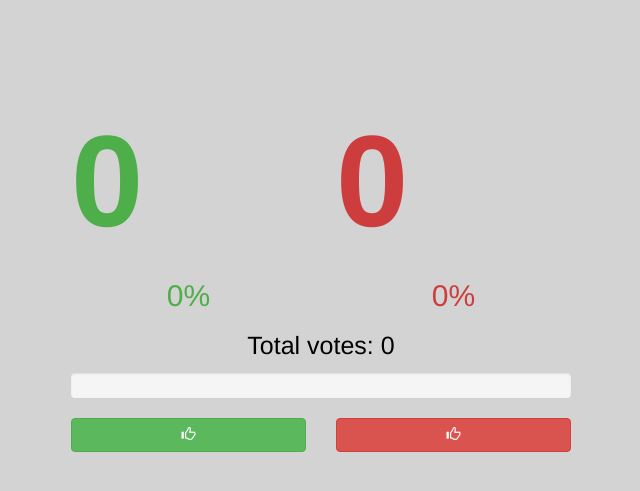
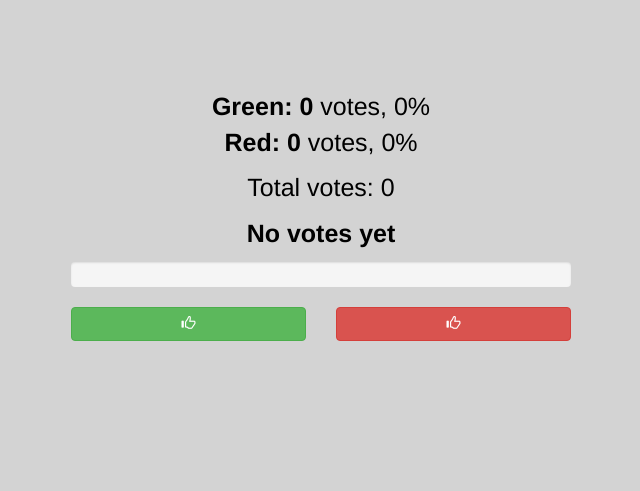
Before and after one commit to 19fn/flask-voting-web, a Flask app: page / in a window 1280 px wide. Shown: the part 51-542 px from the top of the page, without its empty margins (319-959 px from the left). Run offline with Flask 3, Linux system fonts and the light colour scheme; some libraries are stand-ins or nearby versions.

Commit message:
Make vote results accessible without relying on color (#32)
Co-Authored-By: Claude Sonnet 5.5 <noreply@anthropic.com>

```diff
--- a/votingweb/templates/home.html
+++ b/votingweb/templates/home.html
@@ -41,33 +41,31 @@
                     <div class="col-sm-6" style="background-color: lightgray; padding: 2rem;">
 
                         <form method="post" action="{{url_for('main.vote_page')}}">
-                            <div class="col-md-6 mx-auto">
-                                <b style="font-size: 13rem; color: rgb(78	174	73);">{{ btn.btn_1 }}</b>
-                                <p class="vote-percent text-center" id="green-percent" style="font-size: 3rem; color: rgb(78	174	73);">{{ results.green.label }}</p>
-                            </div>
-
-                            <div class="col-md-6 mx-auto">
-                                <b style="font-size: 13rem; color: rgb(205 61 62);">{{ btn.btn_2 }}</b>
-                                <p class="vote-percent text-center" id="red-percent" style="font-size: 3rem; color: rgb(205 61 62);">{{ results.red.label }}</p>
-                            </div>
-
-                            <div class="col-md-12">
+                            <section id="vote-results" aria-labelledby="results-heading" class="col-md-12">
+                                <h2 id="results-heading" class="sr-only">Vote results</h2>
+                                <ul class="list-unstyled text-center" style="font-size: 2.5rem; word-wrap: break-word;">
+                                    <li id="green-result"><strong>Green:</strong> <b id="green-count">{{ results.green.count }}</b> votes, <span class="vote-percent" id="green-percent">{{ results.green.label }}</span></li>
+                                    <li id="red-result"><strong>Red:</strong> <b id="red-count">{{ results.red.count }}</b> votes, <span class="vote-percent" id="red-percent">{{ results.red.label }}</span></li>
+                                </ul>
                                 <p class="text-center" id="vote-total" style="font-size: 2.5rem;">Total votes: <span id="vote-total-count">{{ results.total }}</span></p>
-                                <!-- split bar: green share on the left, red share on the right -->
-                                <div class="progress" id="vote-share-bar" style="height: 2.5rem;">
+                                {% if not results.total %}
+                                <p class="text-center" id="no-votes" role="status" style="font-size: 2.5rem;"><strong>No votes yet</strong></p>
+                                {% endif %}
+                                <!-- decorative split bar: hidden from assistive tech, text above carries the data -->
+                                <div class="progress" id="vote-share-bar" aria-hidden="true" style="height: 2.5rem;">
                                     {% if results.total %}
-                                    <div class="progress-bar progress-bar-success" role="progressbar" style="width: {{ results.green.percent }}%;" aria-valuenow="{{ results.green.percent }}" aria-valuemin="0" aria-valuemax="100" title="Green {{ results.green.label }}"></div>
-                                    <div class="progress-bar progress-bar-danger" role="progressbar" style="width: {{ results.red.percent }}%;" aria-valuenow="{{ results.red.percent }}" aria-valuemin="0" aria-valuemax="100" title="Red {{ results.red.label }}"></div>
+                                    <div class="progress-bar progress-bar-success" style="width: {{ results.green.percent }}%;"></div>
+                                    <div class="progress-bar progress-bar-danger" style="width: {{ results.red.percent }}%;"></div>
                                     {% endif %}
                                 </div>
-                            </div>
+                            </section>
 
                             <div class="col-md-6 mx-auto text-center">
-                                <button type="submit" class="btn btn-success btn-block" id="sub_button" name="sub_button" value="button_1"><span class="glyphicon glyphicon-thumbs-up"></span></button>
+                                <button type="submit" class="btn btn-success btn-block" id="sub_button" name="sub_button" value="button_1" aria-label="Vote green"><span class="glyphicon glyphicon-thumbs-up" aria-hidden="true"></span></button>
                                 <br>
                             </div>
                             <div class="col-md-6 mx-auto text-center">
-                                <button type="submit" class="btn btn-danger btn-block" id="sub_button" name="sub_button" value="button_2"><span class="glyphicon glyphicon-thumbs-up"></span></button>
+                                <button type="submit" class="btn btn-danger btn-block" id="sub_button" name="sub_button" value="button_2" aria-label="Vote red"><span class="glyphicon glyphicon-thumbs-up" aria-hidden="true"></span></button>
                             </div>
                         </form>
                     </div>
```
Also changed, not shown: tests/unit/test_results_rendering.py (added, +61 -0 lines).
